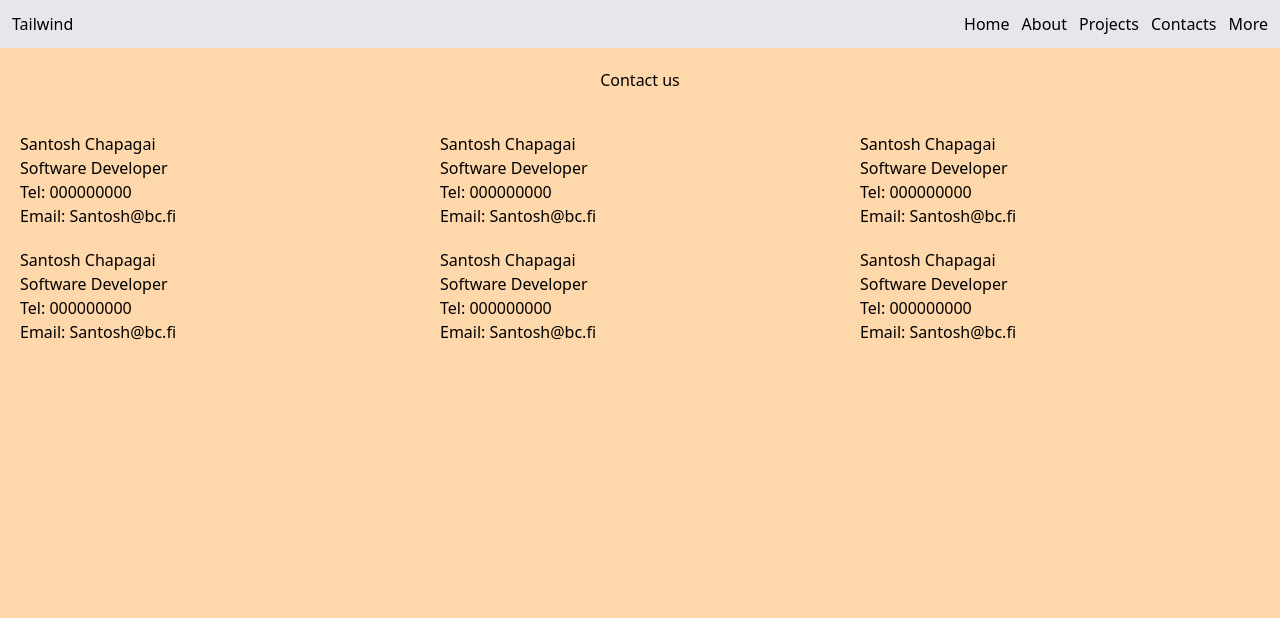
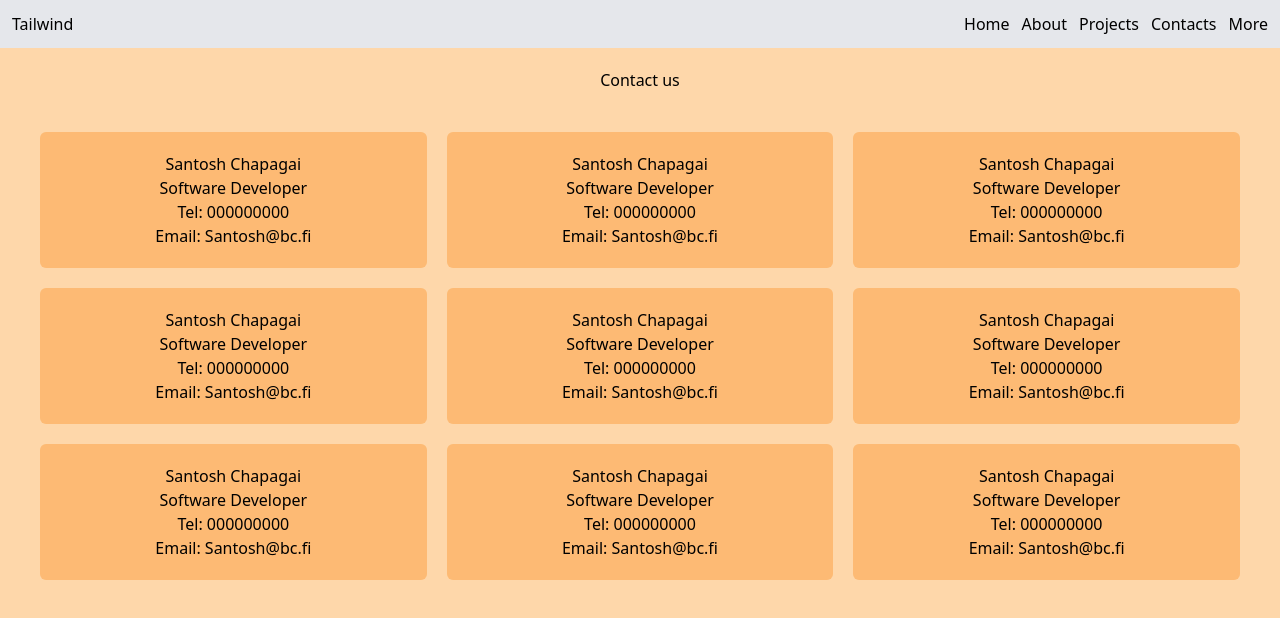
Before and after one commit to SantoshChapagai/ReactandTailwind, a React (Create React App) app: page /contact in a window 1280 px wide. Shown: the top 618 px of the page. Built offline with nearby package versions, Linux system fonts and the light colour scheme.

Commit message:
tailwind grid card practice

```diff
--- a/src/pages/Contacts.jsx
+++ b/src/pages/Contacts.jsx
@@ -4,43 +4,62 @@ const Contacts = () => {
   return (
     <div className='bg-orange-200 h-screen'>
       <h2 className='py-5 text-center'>Contact us</h2>
-      <div className='grid grid-cols-3 gap-5 p-5'>
-        <div>
+      <div className='grid grid-cols-3 gap-5 p-5 mx-5'>
+        <div className='bg-orange-300 p-5 rounded-md flex flex-col justify-center items-center w-18'>
           <h2>Santosh Chapagai</h2>
           <p>Software Developer</p>
           <p>Tel: 000000000</p>
           <p>Email: Santosh@bc.fi</p>
         </div>
-        <div>
+        <div className='bg-orange-300 p-5 rounded-md flex flex-col justify-center items-center w-18'>
           <h2>Santosh Chapagai</h2>
           <p>Software Developer</p>
           <p>Tel: 000000000</p>
           <p>Email: Santosh@bc.fi</p>
         </div>
-        <div>
+        <div className='bg-orange-300 p-5 rounded-md flex flex-col justify-center items-center w-18'>
           <h2>Santosh Chapagai</h2>
           <p>Software Developer</p>
           <p>Tel: 000000000</p>
           <p>Email: Santosh@bc.fi</p>
         </div>
-        <div>
+        <div className='bg-orange-300 p-5 rounded-md flex flex-col justify-center items-center w-18'>
           <h2>Santosh Chapagai</h2>
           <p>Software Developer</p>
           <p>Tel: 000000000</p>
           <p>Email: Santosh@bc.fi</p>
         </div>
-        <div>
+        <div className='bg-orange-300 p-5 rounded-md flex flex-col justify-center items-center w-18'>
           <h2>Santosh Chapagai</h2>
           <p>Software Developer</p>
           <p>Tel: 000000000</p>
           <p>Email: Santosh@bc.fi</p>
         </div>
-        <div>
+        <div className='bg-orange-300 p-5 rounded-md flex flex-col justify-center items-center w-18'>
           <h2>Santosh Chapagai</h2>
           <p>Software Developer</p>
           <p>Tel: 000000000</p>
           <p>Email: Santosh@bc.fi</p>
         </div>
+        <div className='bg-orange-300 p-5 rounded-md flex flex-col justify-center items-center w-18'>
+          <h2>Santosh Chapagai</h2>
+          <p>Software Developer</p>
+          <p>Tel: 000000000</p>
+          <p>Email: Santosh@bc.fi</p>
+        </div>
+        <div className='bg-orange-300 p-5 rounded-md flex flex-col justify-center items-center w-18'>
+          <h2>Santosh Chapagai</h2>
+          <p>Software Developer</p>
+          <p>Tel: 000000000</p>
+          <p>Email: Santosh@bc.fi</p>
+        </div>
+        <div className='bg-orange-300 p-5 rounded-md flex flex-col justify-center items-center w-18'>
+          <h2>Santosh Chapagai</h2>
+          <p>Software Developer</p>
+          <p>Tel: 000000000</p>
+          <p>Email: Santosh@bc.fi</p>
+        </div>
+
       </div>
     </div>
   );
```
